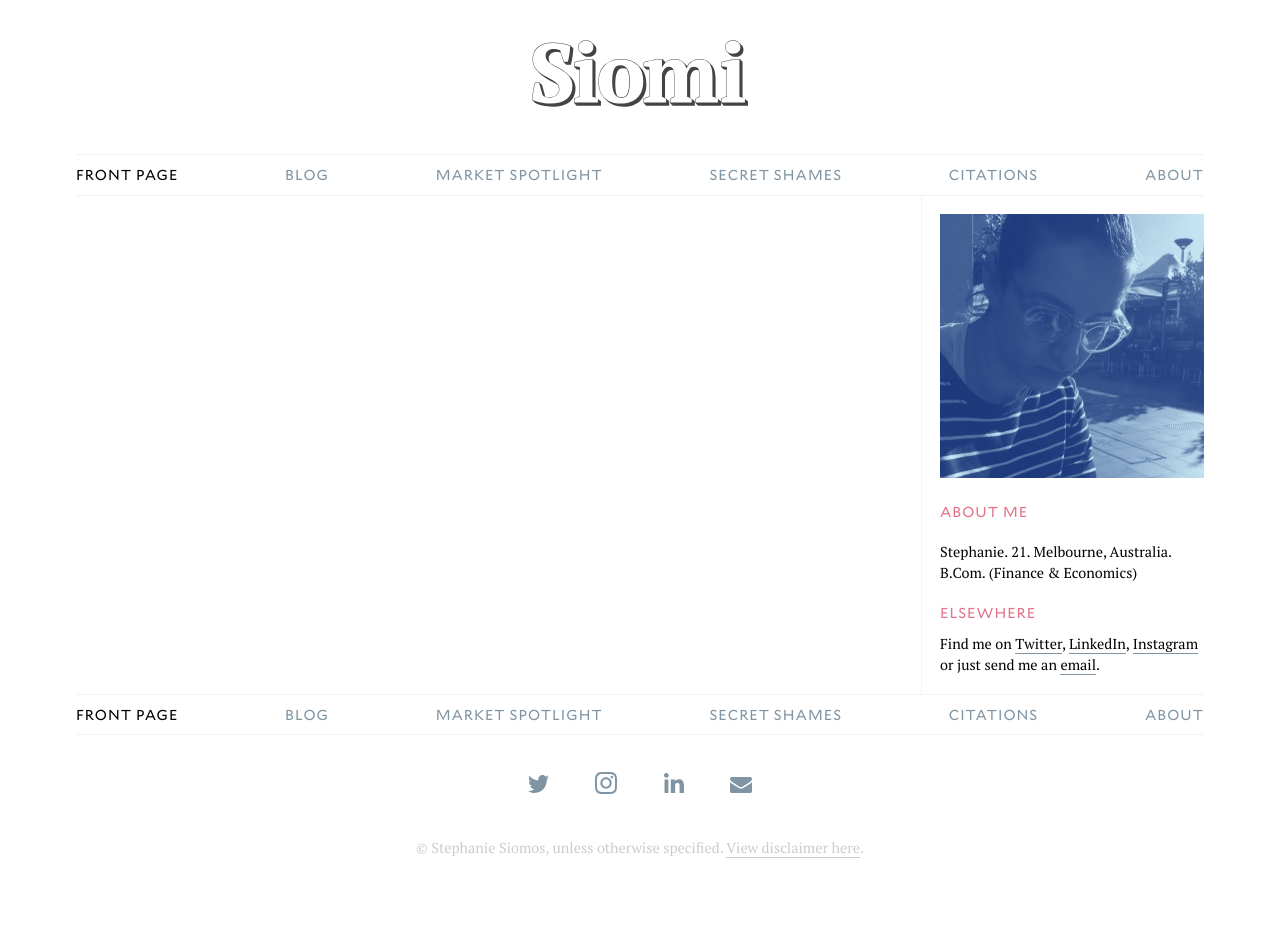
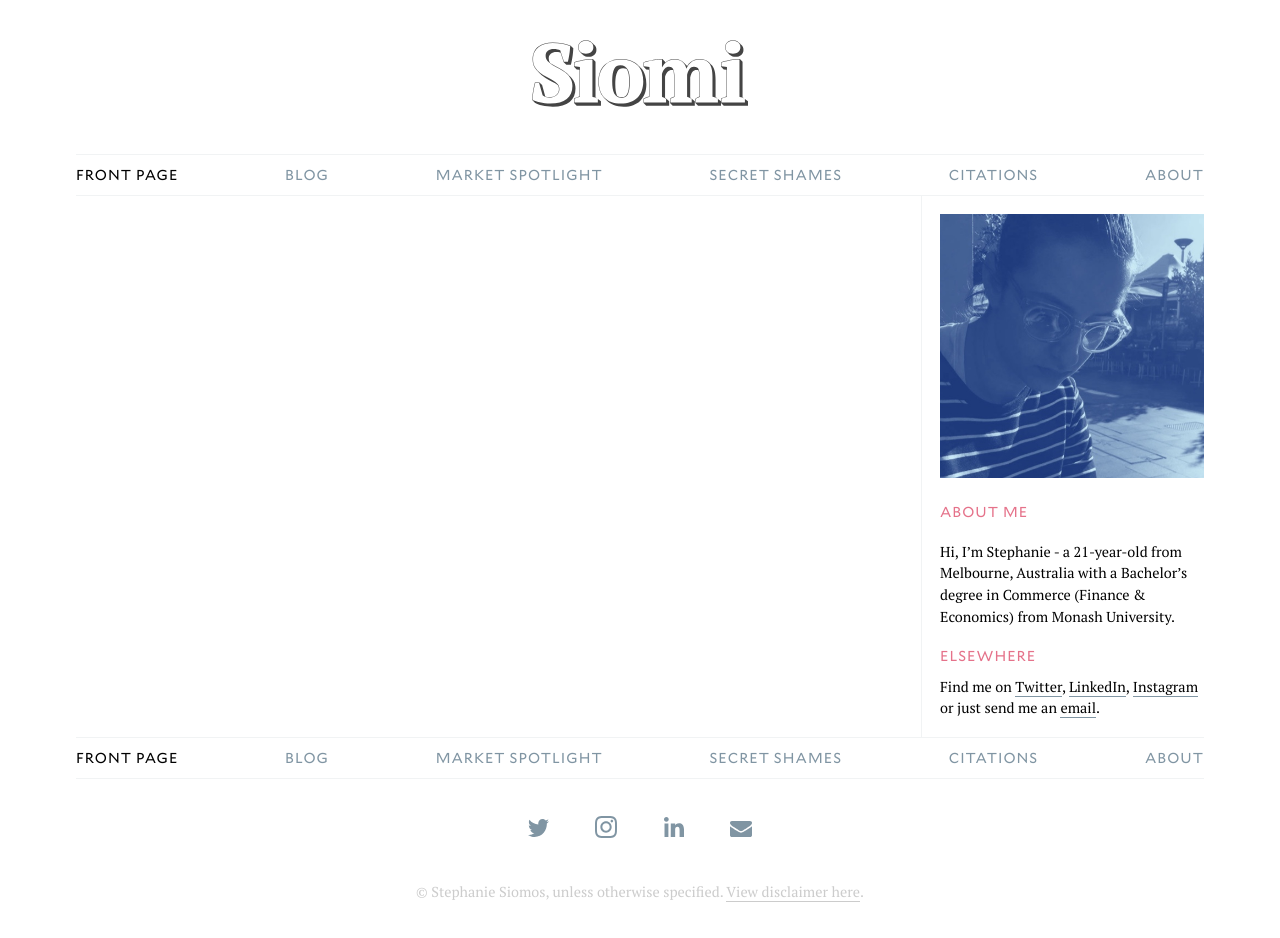
Before and after one commit to cjmlgrto/siomi.net, a Jekyll site: the page built from index.html, in a window 1280 px wide. Built offline with Jekyll 4.4.1, drawn with Linux system fonts in a browser that asks for light colours; before the commit the page ends 900 px from its top, so only the background shows below that.

Commit message:
Updated Config

```diff
--- a/_config.yml
+++ b/_config.yml
@@ -17,7 +17,8 @@ defaults:
     title:
     image:
 Author: Stephanie Siomos
-Description: 'Stephanie. 21. Melbourne, Australia. B.Com. (Finance & Economics) '
+Description: 'Hi, I''m Stephanie - a 21-year-old from Melbourne, Australia with a
+  Bachelor''s degree in Commerce (Finance & Economics) from Monash University. '
 url: siomi.net
 Avatar URL: "/uploads/stephanie.jpg"
 Theme Color: 8095A3
```
